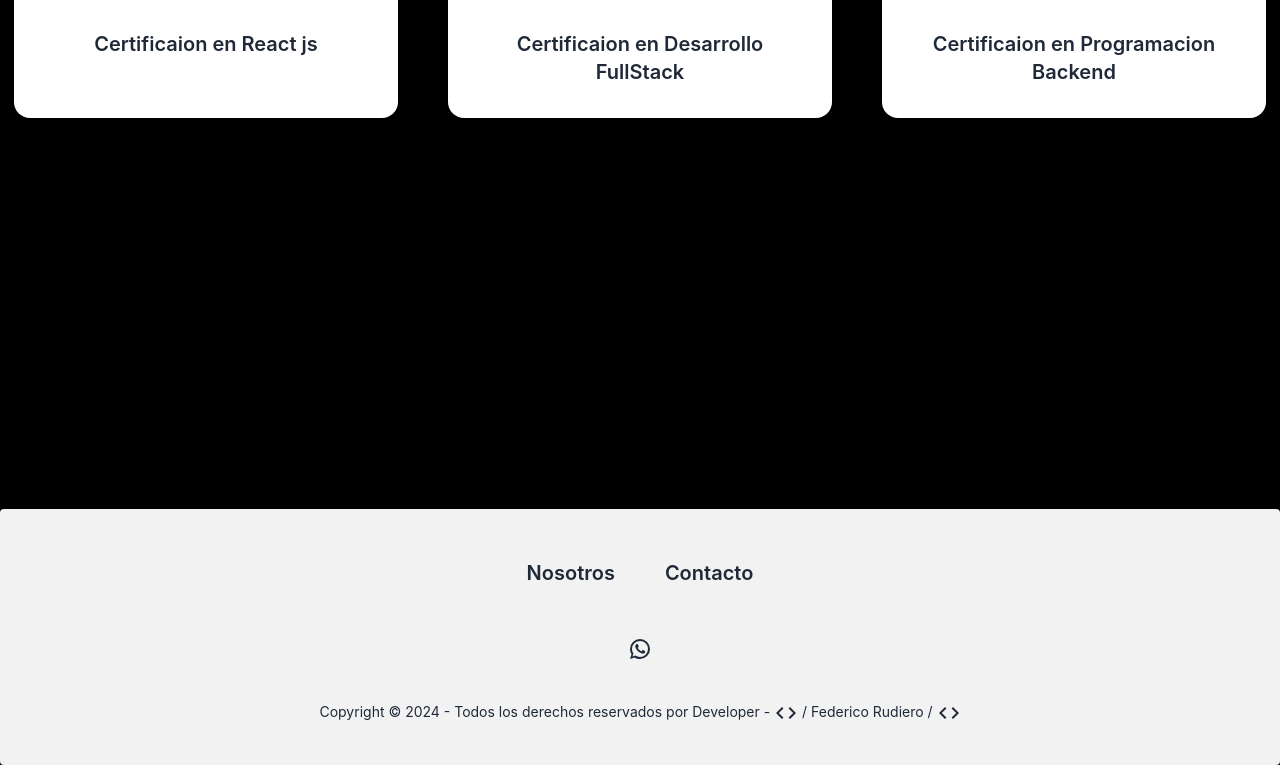
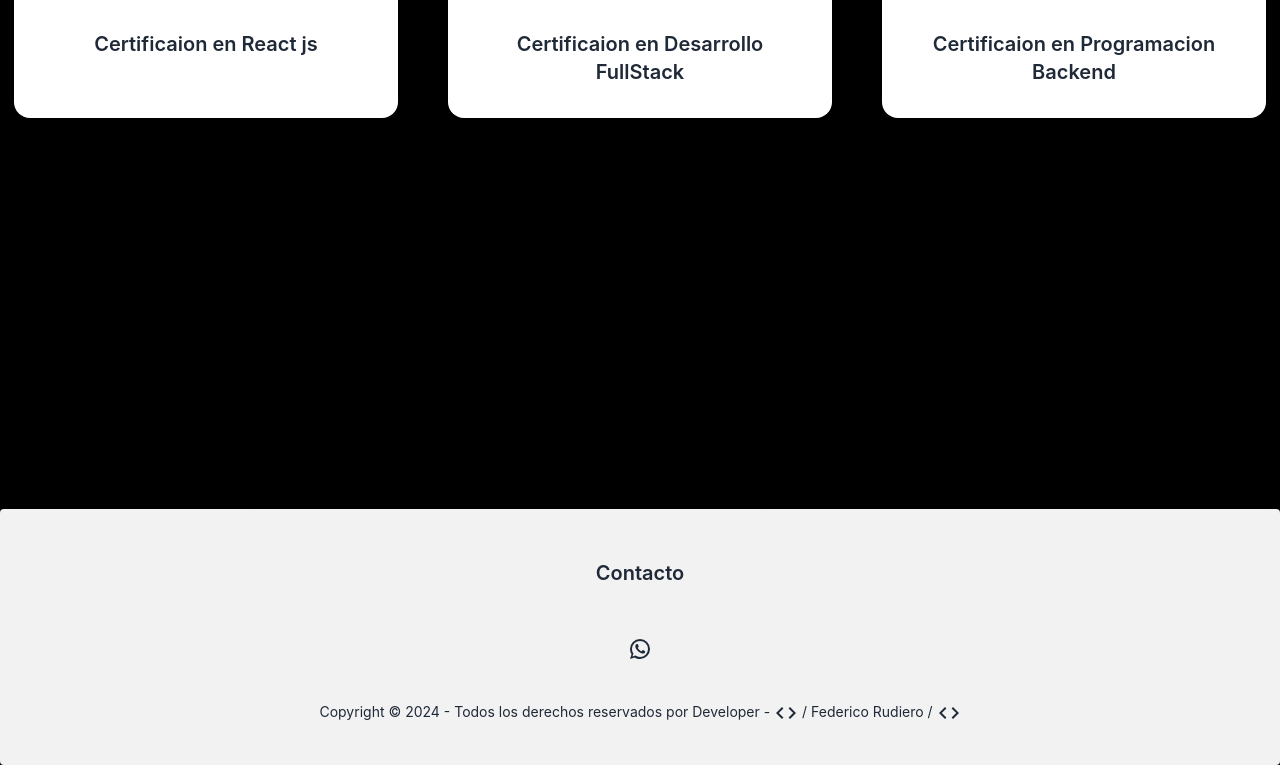
Before and after one commit to federudiero/portfolio2, a React (Create React App) app: page / in a window 1280 px wide. Shown: the part 5140-5905 px from the top of the page. Built offline with nearby package versions, Linux system fonts and the light colour scheme; a web font is replaced by a local one.

Commit message:
cambio footer

```diff
--- a/src/Componentes/footer/Footer.jsx
+++ b/src/Componentes/footer/Footer.jsx
@@ -4,15 +4,10 @@ import CodeIcon from '@mui/icons-material/Code';
 import { Link } from 'react-router-dom';
 
 function Footer() {
+
   return (
     <footer className="footer footer-center p-10 bg-base-200 text-base-content rounded">
       <nav className="grid grid-flow-col gap-4">
-        <Link
-          to={`/nosotros`}
-          className="btn btn-ghost text-xl"
-        >
-          Nosotros
-        </Link>
         <Link
           to={`/contacto`}
           className="btn btn-ghost text-xl"
```
